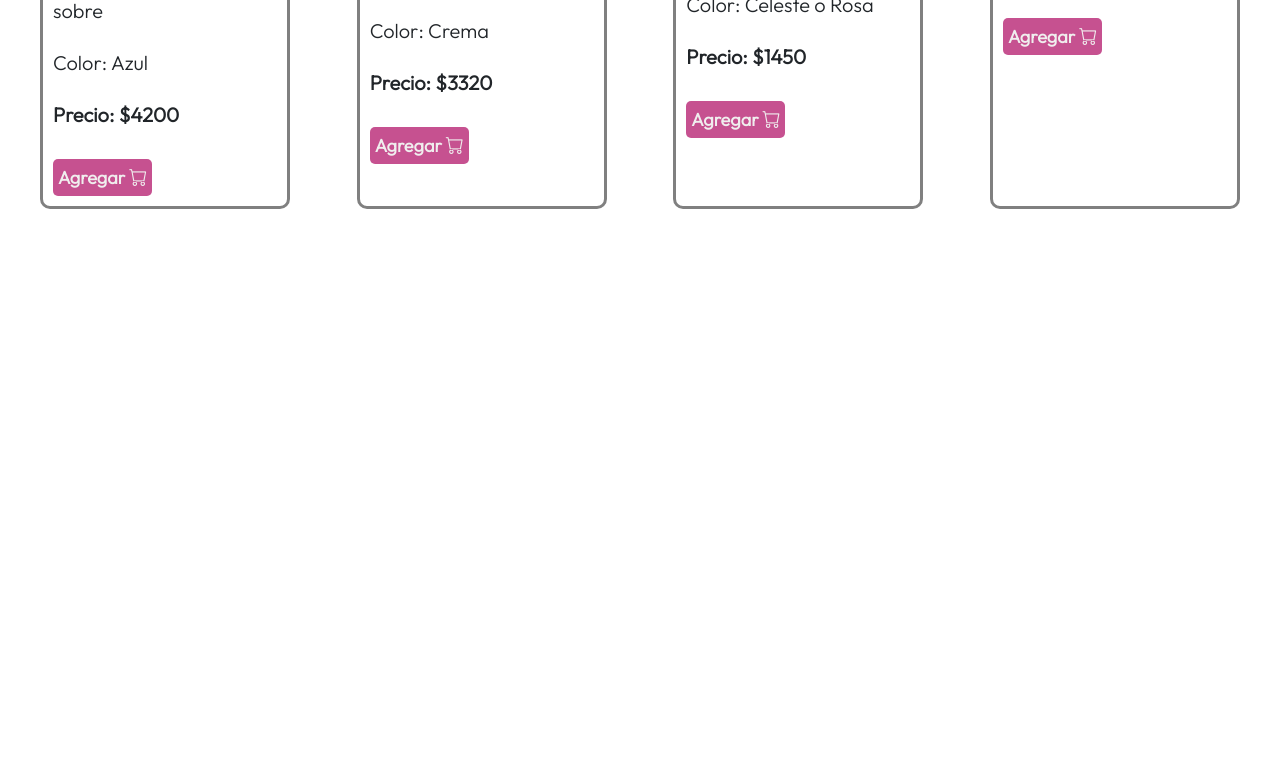
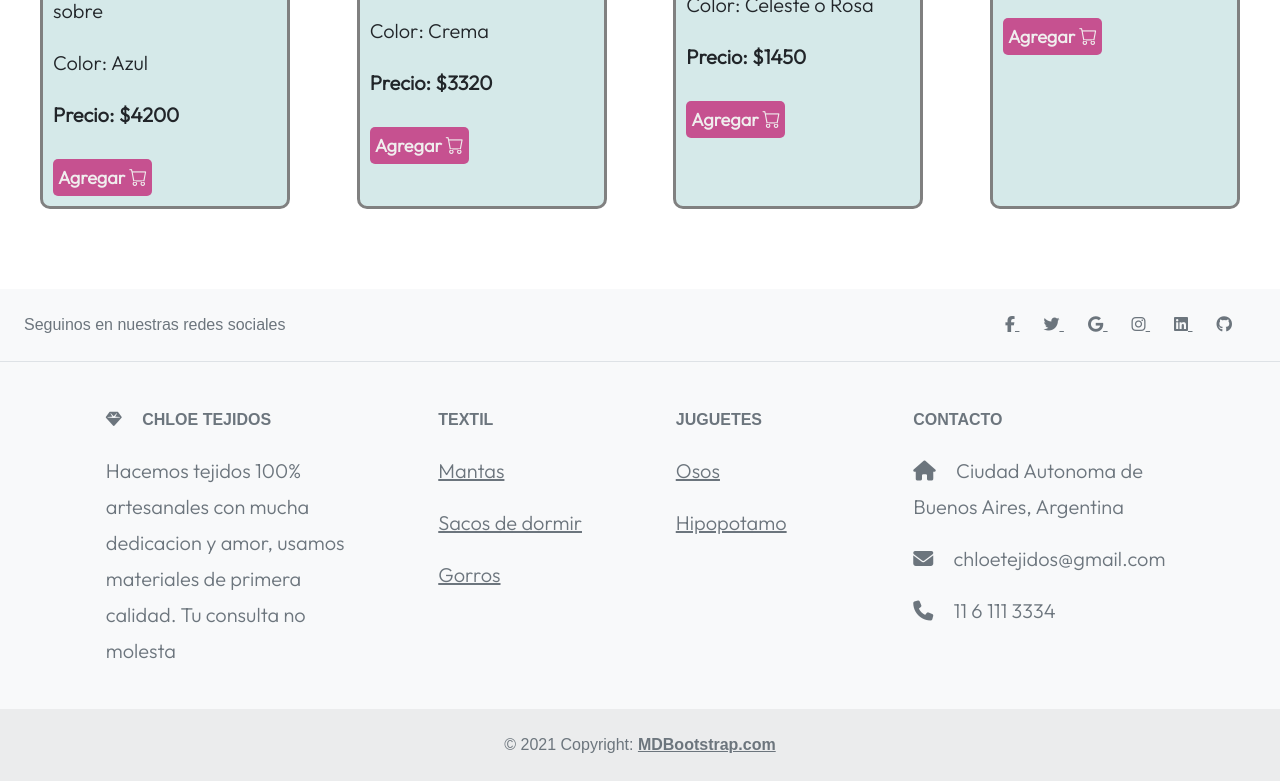
Before and after one commit to Cgz91/CursoJavascript, a plain HTML site: page index.html in a window 1280 px wide. Shown: the part 1261-2042 px from the top of the page. Before the commit the page ends 1550 px from the top, so only its background shows below. Drawn offline with nearby package versions, Linux system fonts and the light colour scheme; some packages are replaced by stand-ins of ours; a script that the page names is missing.

Commit message:
entregafinal

```diff
--- a/index.html
+++ b/index.html
@@ -4,7 +4,7 @@
     <meta charset="UTF-8">
     <meta http-equiv="X-UA-Compatible" content="IE=edge">
     <meta name="viewport" content="width=device-width, initial-scale=1.0">
-    <title>Document</title>
+    <title>Chloe Tejidos - Shop Online </title>
     <link href="https://cdn.jsdelivr.net/npm/bootstrap@5.0.2/dist/css/bootstrap.min.css" rel="stylesheet" integrity="sha384-EVSTQN3/azprG1Anm3QDgpJLIm9Nao0Yz1ztcQTwFspd3yD65VohhpuuCOmLASjC" crossorigin="anonymous">
     <script src="https://kit.fontawesome.com/df59baf6b8.js" crossorigin="anonymous"></script>
 
@@ -41,11 +41,130 @@
 </div>
 
 
-
 </div>
 
 
+<footer>
 
+    <!-- Footer -->
+<footer class="text-center text-lg-start bg-light text-muted">
+    <!-- Section: Social media -->
+    <section
+      class="d-flex justify-content-center justify-content-lg-between p-4 border-bottom"
+    >
+      <!-- Left -->
+      <div class="me-5 d-none d-lg-block">
+        <span> Seguinos en nuestras redes sociales </span>
+      </div>
+      <!-- Left -->
+
+      <!-- Right -->
+      <div>
+        <a href="" class="me-4 text-reset">
+          <i class="fab fa-facebook-f"></i>
+        </a>
+        <a href="" class="me-4 text-reset">
+          <i class="fab fa-twitter"></i>
+        </a>
+        <a href="" class="me-4 text-reset">
+          <i class="fab fa-google"></i>
+        </a>
+        <a href="" class="me-4 text-reset">
+          <i class="fab fa-instagram"></i>
+        </a>
+        <a href="" class="me-4 text-reset">
+          <i class="fab fa-linkedin"></i>
+        </a>
+        <a href="" class="me-4 text-reset">
+          <i class="fab fa-github"></i>
+        </a>
+      </div>
+      <!-- Right -->
+    </section>
+    <!-- Section: Social media -->
+
+    <!-- Section: Links  -->
+    <section class="">
+      <div class="container text-center text-md-start mt-5">
+        <!-- Grid row -->
+        <div class="row mt-3">
+          <!-- Grid column -->
+          <div class="col-md-3 col-lg-4 col-xl-3 mx-auto mb-4">
+            <!-- Content -->
+            <h6 class="text-uppercase fw-bold mb-4">
+              <i class="fas fa-gem me-3"></i> Chloe Tejidos
+            </h6>
+            <p>
+              Hacemos tejidos 100% artesanales con mucha dedicacion y amor, usamos materiales de primera calidad. Tu consulta no molesta
+            </p>
+          </div>
+          <!-- Grid column -->
+
+          <!-- Grid column -->
+          <div class="col-md-2 col-lg-2 col-xl-2 mx-auto mb-4">
+            <!-- Links -->
+            <h6 class="text-uppercase fw-bold mb-4">
+              Textil
+            </h6>
+            <p>
+              <a href="#!" class="text-reset">Mantas</a>
+            </p>
+            <p>
+              <a href="#!" class="text-reset">Sacos de dormir </a>
+            </p>
+            <p>
+              <a href="#!" class="text-reset">Gorros</a>
+            </p>
+
+          </div>
+          <!-- Grid column -->
+
+          <!-- Grid column -->
+          <div class="col-md-3 col-lg-2 col-xl-2 mx-auto mb-4">
+            <!-- Links -->
+            <h6 class="text-uppercase fw-bold mb-4">
+             Juguetes
+            </h6>
+            <p>
+              <a href="#!" class="text-reset">Osos</a>
+            </p>
+            <p>
+              <a href="#!" class="text-reset">Hipopotamo</a>
+            </p>
+
+          </div>
+          <!-- Grid column -->
+
+          <!-- Grid column -->
+          <div class="col-md-4 col-lg-3 col-xl-3 mx-auto mb-md-0 mb-4">
+            <!-- Links -->
+            <h6 class="text-uppercase fw-bold mb-4">
+              Contacto
+            </h6>
+            <p><i class="fas fa-home me-3"></i> Ciudad Autonoma de Buenos Aires, Argentina</p>
+            <p>
+              <i class="fas fa-envelope me-3"></i>
+              chloetejidos@gmail.com
+            </p>
+            <p><i class="fas fa-phone me-3"></i> 11 6 111 3334</p>
+
+          </div>
+          <!-- Grid column -->
+        </div>
+        <!-- Grid row -->
+      </div>
+    </section>
+    <!-- Section: Links  -->
+
+    <!-- Copyright -->
+    <div class="text-center p-4" style="background-color: rgba(0, 0, 0, 0.05);">
+      © 2021 Copyright:
+      <a class="text-reset fw-bold" href="https://mdbootstrap.com/">MDBootstrap.com</a>
+    </div>
+    <!-- Copyright -->
+  </footer>
+  <!-- Footer -->
+</footer>
 
 
 </body>
--- a/style.css
+++ b/style.css
@@ -9,6 +9,7 @@ font-family: 'Outfit', sans-serif; */
     margin: 0;
     padding: 0;
     box-sizing: border-box;
+
 }
 
 body {
@@ -54,7 +55,7 @@ h1 {
 #boton-carrito:hover {
     cursor: pointer;
     color: white;
-    background-color: rgb(182, 147, 215);
+    background-color: rgb(174, 139, 207);
 }
 
 #contenedor-productos {
@@ -63,6 +64,7 @@ h1 {
     display: flex;
     justify-content: space-between;
     flex-wrap: wrap;
+
 }
 
 p {
@@ -82,6 +84,7 @@ h3 {
     border-style: solid;
     border-color: gray;
     border-radius: 10px;
+    background-color: rgb(213, 233, 233);
 
 }
 .precioProducto {
```
Also changed, not shown: app.js (line endings or trailing spaces).
